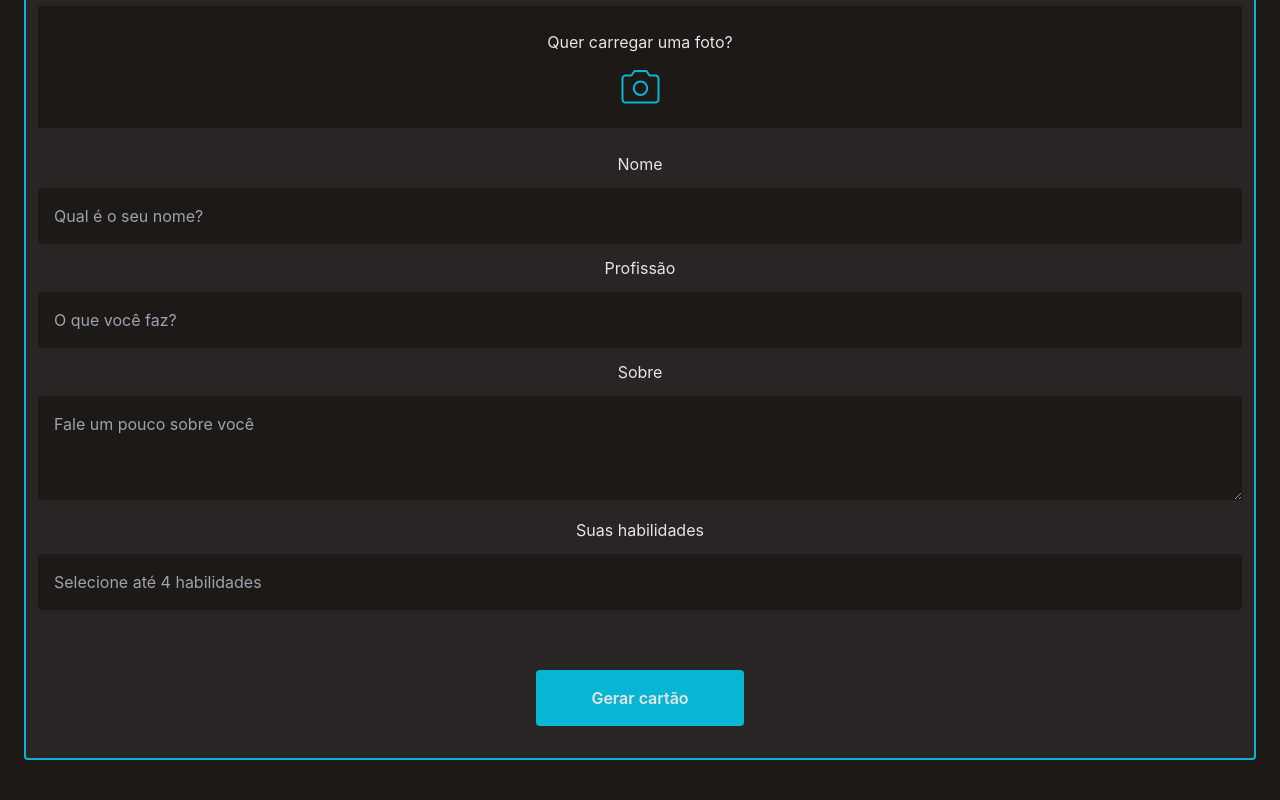
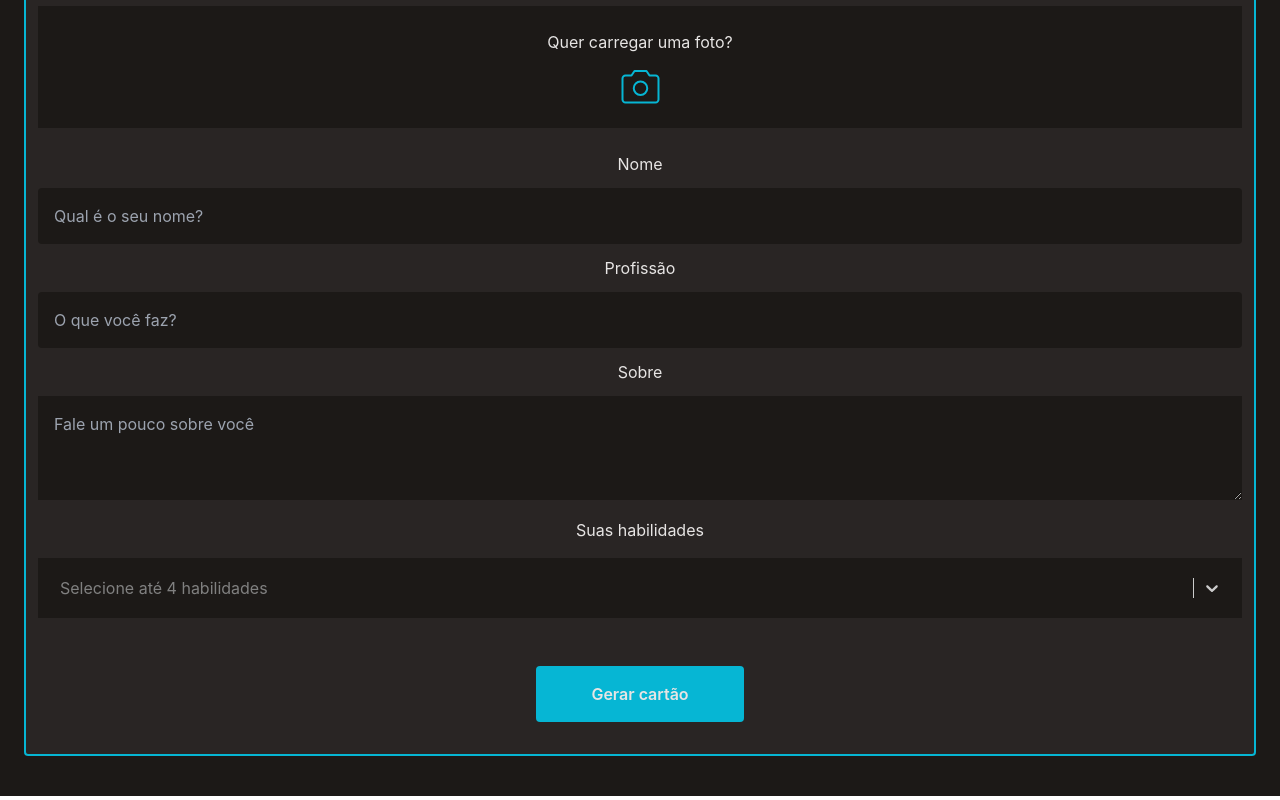
Before and after one commit to vieira-a/personal-card, a React (Vite) app: page / in a window 1280 px wide. Shown: the part 1024-1824 px from the top of the page. Built offline with nearby package versions, Linux system fonts and the light colour scheme.

Commit message:
feat: multi skill selector component

```diff
--- a/package.json
+++ b/package.json
@@ -10,7 +10,8 @@
   },
   "dependencies": {
     "react": "^18.2.0",
-    "react-dom": "^18.2.0"
+    "react-dom": "^18.2.0",
+    "react-select": "^5.6.0"
   },
   "devDependencies": {
     "@types/react": "^18.0.17",
--- a/src/components/CardCreate.tsx
+++ b/src/components/CardCreate.tsx
@@ -2,6 +2,7 @@ import Text from "./Text";
 import ButtonCardCreate from './ButtonCardCreate';
 import Input from './Input';
 import PhotoIcon from './icons/PhotoIcon';
+import SkillSelect from "./SkillSelect";
 
 export default function CardCreate () {
   return (
@@ -31,11 +32,10 @@ export default function CardCreate () {
               <Text>Sobre</Text>
             </label>
             <textarea className='bg-stone-900 pl-4 py-4 my-3 w-full' rows={3} cols={42} placeholder='Fale um pouco sobre você'></textarea>
-
-            <label htmlFor="skills">
+            <label htmlFor="skills" >
               <Text>Suas habilidades</Text>
             </label>
-            <Input type='text' name='skills' id='skills' placeholder='Selecione até 4 habilidades'></Input>
+              <SkillSelect />
             <div className='mt-12'>
               <ButtonCardCreate>
               <Text className='font-semibold text-md'>Gerar cartão</Text>
--- /dev/null
+++ b/src/components/SkillSelect.tsx
@@ -0,0 +1,30 @@
+import Select from 'react-select';
+
+export default function SkillSelect() {
+
+  const customStyles = {
+    control: () => ({
+      background: '#1C1917',
+      display: 'flex',
+      padding: '12px',
+    }),
+    option: () => ({
+      background: '#1C1917',
+      color: '#E7E5E4',
+      borderBottom: '1px solid gray',
+      padding: '12px',
+    }),
+  };
+
+  const skillsList = [
+    { label: "React", value: "React" },
+    { label: "Javascript", value: "Javascript" },
+    { label: "Typescript", value: "Typescript" },
+    { label: "Sass", value: "Sass" }
+  ];
+
+  return (
+    <Select className='text-left mt-4' styles={customStyles} placeholder={'Selecione até 4 habilidades'} options={skillsList} isMulti />
+  )
+
+}
```
Also changed, not shown: 2 other files (tests, documents, lock files or other folders).
